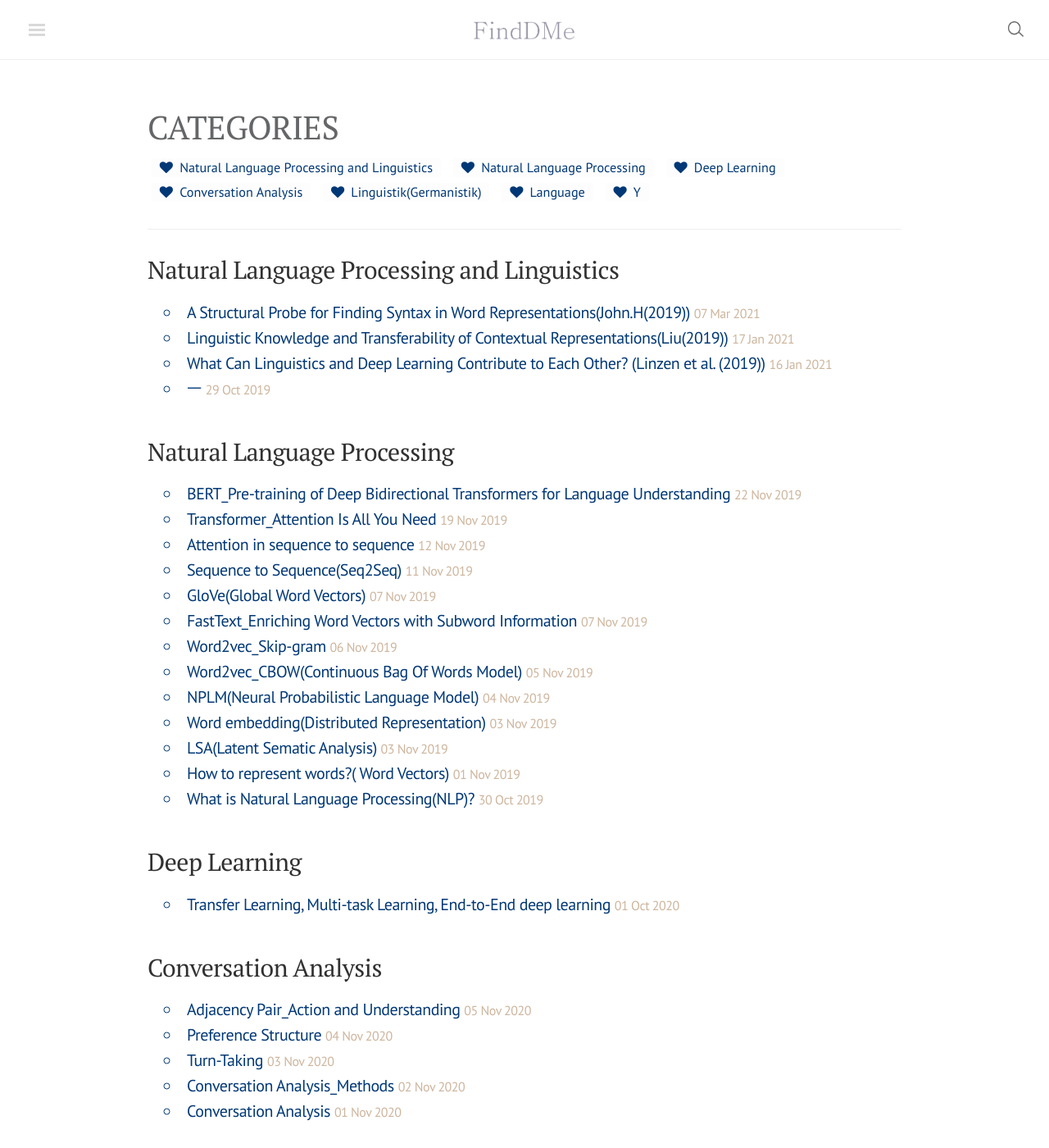
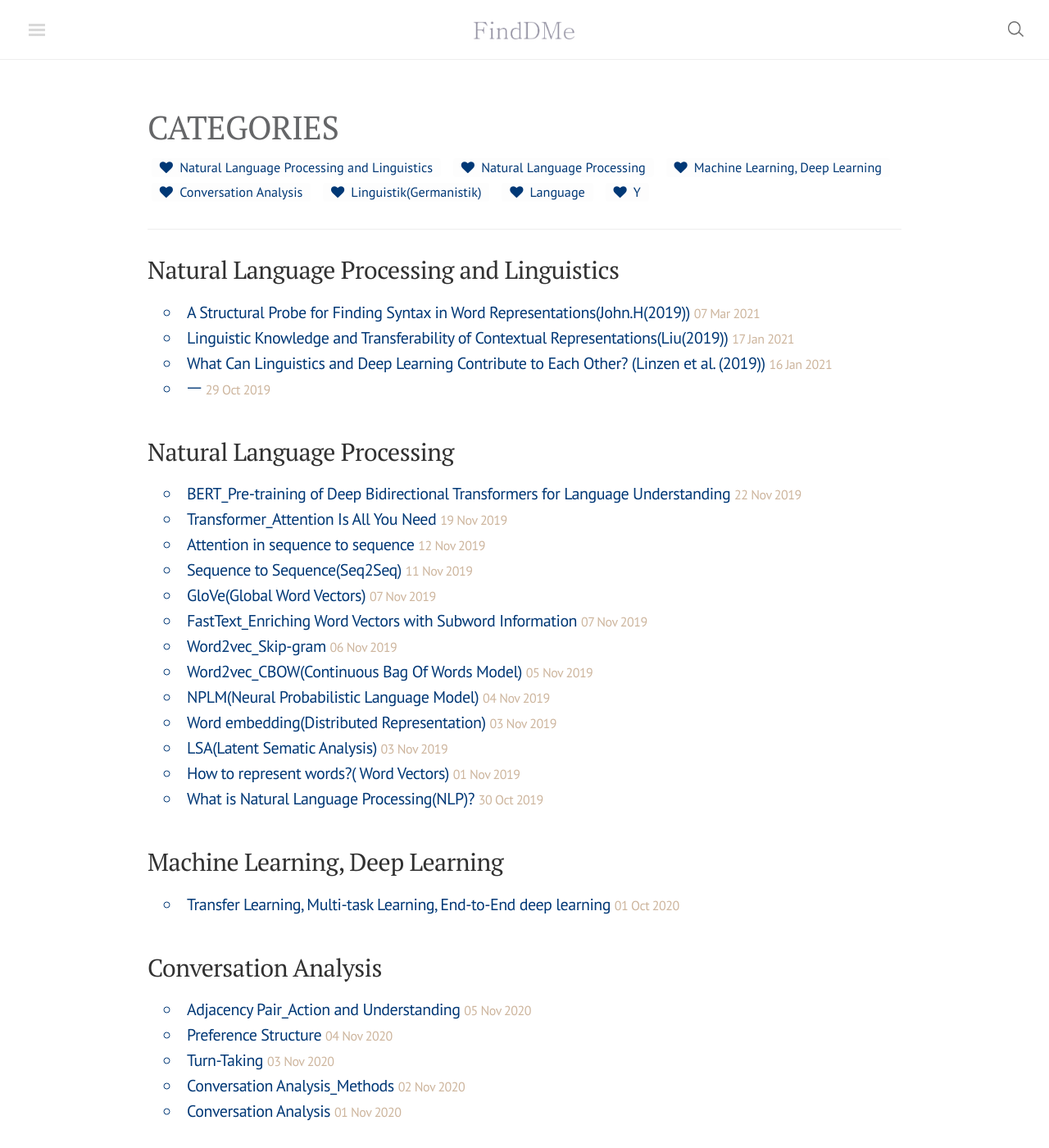
Before and after one commit to finddme/finddme.github.io, a Jekyll site: the page built from index.html, in a window 1280 px wide and 1400 px high. Shown: the whole window at 82% size. Built offline with Jekyll 4.4.1, drawn with Linux system fonts in a browser that asks for light colours; nearby versions of some CDN libraries; comment, search, counter and statistics services are not loaded.

Commit message:
Update 2020-10-01-TransferLearning.md

```diff
--- a/_posts/2020-10-01-TransferLearning.md
+++ b/_posts/2020-10-01-TransferLearning.md
@@ -1,7 +1,7 @@
 ---
 title: Transfer Learning, Multi-task Learning, End-to-End deep learning
-category: Deep Learning
-tag: Deep Learning
+category: Machine Learning, Deep Learning
+tag: Machine Learning, Deep Learning
 ---
 
 Transfer Learning과 Multi-task Learning은 둘 다 Task1과 Task2의 low level feature가 연관이 있을때 사용된다. 그리고 주로 P1을 설명하는 샘플데이터는 많은데 P2에 대한샘플 데이터가 부족할 경우에 사용된다.
```
